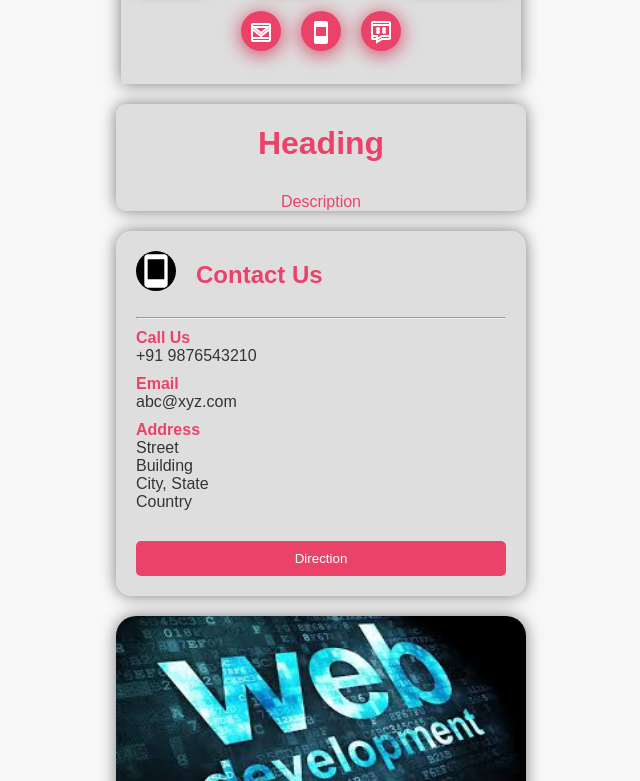
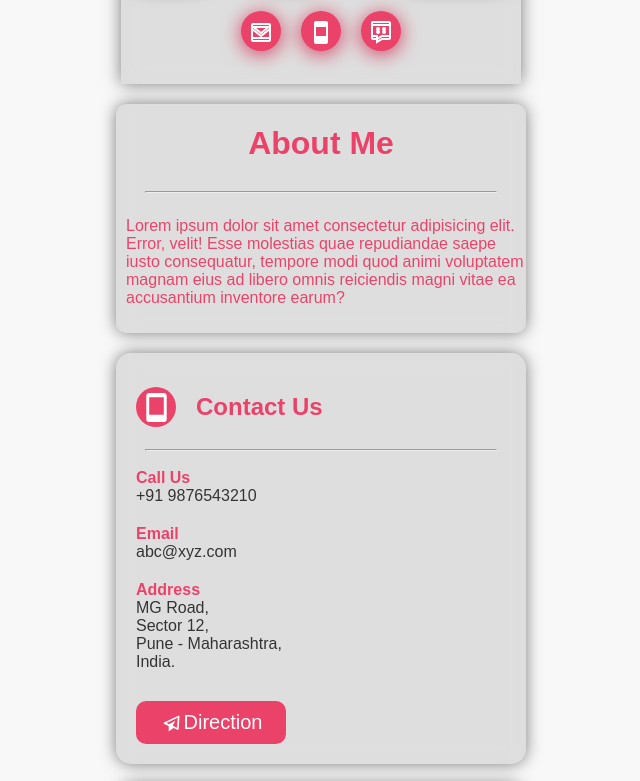
Before and after one commit to tusharbari/d_business, a plain HTML site: page index.html in a window 1280 px wide. Shown: the part 691-1472 px from the top of the page, without its empty margins (319-959 px from the left). Drawn offline with Linux system fonts and the light colour scheme.

Commit message:
commit
commit

```diff
--- a/index.html
+++ b/index.html
@@ -15,9 +15,9 @@
         <img src="WhatsApp Image 2024-06-30 at 6.20.34 PM.jpeg" alt="">
         <div class="about">
             <div class="info">
-                <h1>Name</h1>
-                <p>Job Title</p>
-                <p><strong>Company</strong></p>
+                <h1>Tushar Bari</h1>
+                <p>IT Intern</p>
+                <p><strong>Sitesoch LLP</strong></p>
             </div>
             <div class="buttons-container">
                 <div class="buttons">
@@ -89,18 +89,19 @@
     </div>
 
     <div class="heading">
-        <h1>Heading</h1>
-        <p>Description</p>
+        <h1>About Me</h1>
+        <hr>
+        <p>Lorem ipsum dolor sit amet consectetur adipisicing elit. Error, velit! Esse molestias quae repudiandae saepe iusto consequatur, tempore modi quod animi voluptatem magnam eius ad libero omnis reiciendis magni vitae ea accusantium inventore earum?</p>
     </div>
 
     <div class="contact-card">
         <div class="contact-icon">
-            <svg xmlns="http://www.w3.org/2000/svg" width="24" height="24" viewBox="0 0 24 24"
-                        style="fill: rgba(0, 0, 0, 1);transform: msFilter">
-                        <path
-                            d="M17 2H7c-1.103 0-2 .897-2 2v16c0 1.103.897 2 2 2h10c1.103 0 2-.897 2-2V4c0-1.103-.897-2-2-2zM7 16.999V5h10l.002 11.999H7z">
-                        </path>
-                    </svg>
+
+           <div class="box">
+            <svg xmlns="http://www.w3.org/2000/svg" width="24" height="24" viewBox="0 0 24 24" style="transform: msFilter"><path d="M17 2H7c-1.103 0-2 .897-2 2v16c0 1.103.897 2 2 2h10c1.103 0 2-.897 2-2V4c0-1.103-.897-2-2-2zM7 16.999V5h10l.002 11.999H7z"></path></svg>
+
+           </div>
+
                     <h2>Contact Us</h2>
 
 
@@ -111,9 +112,13 @@
             <hr>
             <p><strong>Call Us</strong><br>+91 9876543210</p>
             <p><strong>Email</strong><br>abc@xyz.com</p>
-            <p><strong>Address</strong><br>Street<br>Building<br>City, State<br>Country</p>
+            <p><strong>Address</strong><br>MG Road,<br>Sector 12,<br>Pune - Maharashtra,<br>India.</p>
         </div>
-        <button class="direction-button">Direction</button>
+        <button class="direction-button">
+
+            <svg xmlns="http://www.w3.org/2000/svg" width="24" height="24" viewBox="0 0 24 24" style="fill: rgba(0, 0, 0, 1);transform: msFilter"><path d="M20.56 3.34a1 1 0 0 0-1-.08l-17 8a1 1 0 0 0-.57.92 1 1 0 0 0 .6.9L8 15.45v6.72L13.84 18l4.76 2.08a.93.93 0 0 0 .4.09 1 1 0 0 0 .52-.15 1 1 0 0 0 .48-.79l1-15a1 1 0 0 0-.44-.89zM18.1 17.68l-5.27-2.31L16 9.17l-7.65 4.25-2.93-1.29 13.47-6.34z"></path></svg>
+            Direction
+        </button>
     </div>
 
     <div class="container-img">
@@ -126,7 +131,7 @@
     <div class="futter">
         <div class="style">
             <h2>Web Links</h2>
-            <p>Description</p>
+            <p>@ Sitesoch LLP</p>
 
         </div>
         <hr>
@@ -140,14 +145,19 @@
             </div>
 
             <div class="link-info">
-                <h3>Title</h3>
-                <p>Sub Title</p>
+                <h3>Profile</h3>
+                <a href="https://www.sitesoch.com/">Link</a>
+
             </div>
 
         </div>
 
     </div>
 
+    <footer class="footer">
+        <p>© 2024 Company, Inc.</p>
+      </footer>
+
 </body>
 
 </html>
--- a/style.css
+++ b/style.css
@@ -95,10 +95,7 @@ body{
     background-color: #ffffff;
     color: rgb(234, 66, 105);
     border-radius: 10px;
-    /* overflow: hidden;
-    margin-left: 5px;
-    margin-right: 5px;
-    margin-bottom: 5px; */
+     overflow: hidden;
     display: flex;
     flex-direction: column;
     justify-content: center;
@@ -112,11 +109,22 @@ body{
 
 .heading h2 {
     margin: 0;
+    padding: 0;
     font-size: 24px;
+
+}
+.heading hr{
+    width: 350px;
 }
 
 .heading p {
-    margin: 10px 0 0 0;
+    display: flex;
+    flex-direction: column;
+    justify-content: center;
+    align-items: center;
+   padding-left: 10px;
+   padding-bottom: 10px;
+    /* margin: 10px 0 0 0; */
     color:rgb(234, 66, 105);
 }
 
@@ -144,38 +152,59 @@ body{
 .contact-icon{
     display: flex;
     flex-direction: row;
+    justify-content: flex-start;
+    align-items: center;
+
 
 }
-.contact-icon svg {
+.contact-icon .box{
+    background-color: rgb(234, 66, 105);
+    height: 40px;
     width: 40px;
-    height: 40px;
-    background-color: rgb(255, 255, 255);
-    border-radius: 20px;
+    border-radius: 50px;
     display: flex;
     flex-direction: column;
     justify-content: center;
     align-items: center;
 
 }
-
-.contact-icon svg{
+.contact-icon svg {
+    width: 35px;
+    height: 35px;
+    /* background-color: rgb(255, 255, 255); */
+    border-radius: 20px;
+    /* display: flex; */
+    /* flex-direction: column; */
+    /* justify-content: center; */
+    /* align-items: center; */
     -webkit-filter: invert(100%);
     filter: invert(100%);
+
 }
+
 
 .contact-icon h2 {
     color:rgb(234, 66, 105);
     margin-top: 10px;
     margin-left: 20px;
+    padding-top: 10px;
     display: flex;
     flex-direction: column;
     justify-content: center;
     align-items: center;
 }
-
+.contact-info{
+    display: flex;
+    flex-direction: column;
+    align-items: flex-start;
+}
+.contact-info hr{
+    width:350px;
+}
 .contact-info p {
     margin: 10px 0;
     color: #333;
+
 }
 
 strong {
@@ -186,10 +215,22 @@ strong {
     background-color:rgb(234, 66, 105);
     color: white;
     border: none;
-    border-radius: 5px;
+    border-radius: 10px;
     padding: 10px 20px;
     cursor: pointer;
     margin-top: 20px;
+    width: 150px;
+    display: flex;
+    justify-content: center;
+    align-items: center;
+    font-size: 20px;
+
+}
+.direction-button svg{
+    -webkit-filter: invert(100%);
+    filter: invert(100%);
+    height: 20px;
+
 
 }
 
```
